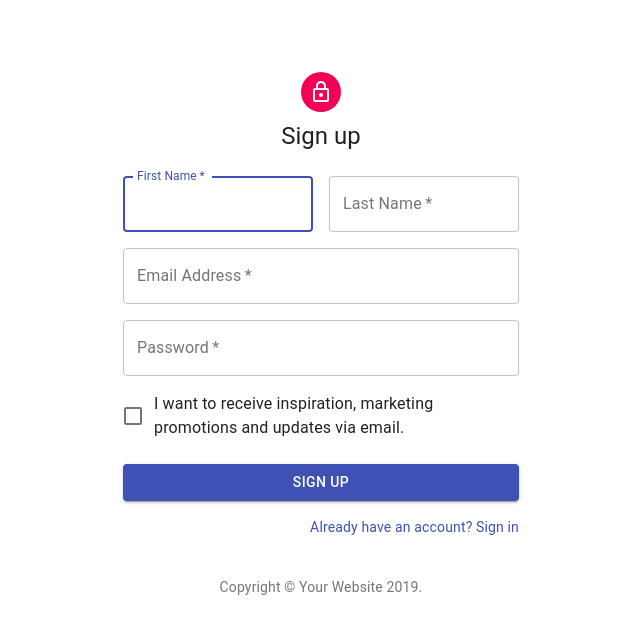
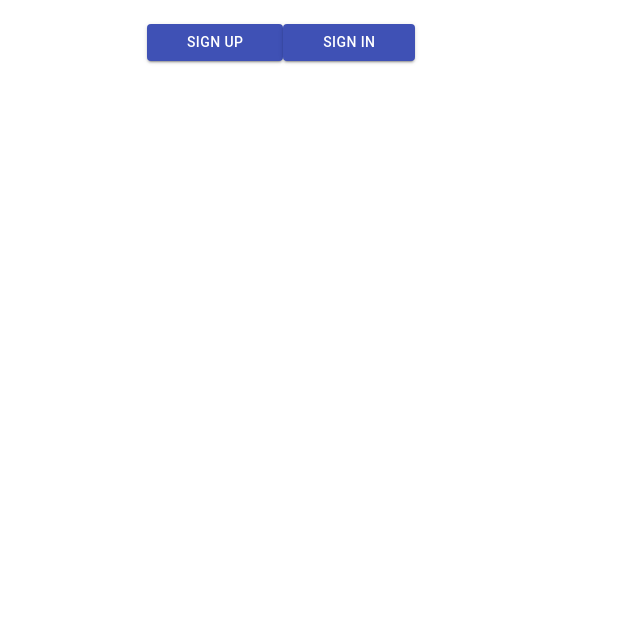
Before and after one commit to Haukain/ddbl-web-app, a React (Create React App) app in the folder source/client/: page / in a window 1280 px wide. Shown: the top 634 px of the page, without its empty margins (319-959 px from the left). Built offline with nearby package versions, Linux system fonts and the light colour scheme.

Commit message:
add basic routing

```diff
--- a/source/client/package.json
+++ b/source/client/package.json
@@ -7,8 +7,8 @@
     "@material-ui/icons": "^4.4.1",
     "react": "^16.9.0",
     "react-dom": "^16.9.0",
-    "react-scripts": "3.1.1",
-    "xml2js": "^0.4.22"
+    "react-router-dom": "^5.1.2",
+    "react-scripts": "3.1.1"
   },
   "proxy": "http://localhost:4000/",
   "scripts": {
--- a/source/client/src/components/App.js
+++ b/source/client/src/components/App.js
@@ -1,6 +1,13 @@
 import React from 'react';
 import SignUp from './SignUp';
 import SignIn from './SignIn';
+import HomePage from './HomePage';
+import NoMatch from './NoMatch';
+import {
+  BrowserRouter as Router,
+  Switch,
+  Route
+} from "react-router-dom";
 
 class App extends React.Component {
 
@@ -8,27 +15,28 @@ class App extends React.Component {
     super(props);
 
     this.state = {
-      signUpAuthenticationForm : true
     }
-
-    this.setAuthenticationForm = this.setAuthenticationForm.bind(this);
-    this.getAuthenticationForm = this.getAuthenticationForm.bind(this);
-  }
-
-  setAuthenticationForm() {
-    this.setState({signUpAuthenticationForm:!this.state.signUpAuthenticationForm})
-  }
-
-  getAuthenticationForm() {
-    return (
-      this.state.signUpAuthenticationForm?<SignUp switchForm={this.setAuthenticationForm}></SignUp>:<SignIn switchForm={this.setAuthenticationForm}></SignIn>
-    )
   }
 
   render() {
     return (
       <div className="App">
-        {this.getAuthenticationForm()}
+        <Router>
+          <Switch>
+            <Route exact path="/">
+              <HomePage/>
+            </Route>
+            <Route exact path="/signin">
+              <SignIn/>
+            </Route>
+            <Route exact path="/signup">
+              <SignUp/>
+            </Route>
+            <Route path="*">
+              <NoMatch/>
+            </Route>
+          </Switch>
+        </Router>
       </div>
     );
   }
--- /dev/null
+++ b/source/client/src/components/HomePage.js
@@ -0,0 +1,57 @@
+import React from 'react';
+import Button from '@material-ui/core/Button';
+import CssBaseline from '@material-ui/core/CssBaseline';
+import Grid from '@material-ui/core/Grid';
+import { makeStyles } from '@material-ui/core/styles';
+import Container from '@material-ui/core/Container';
+import { Link as RouterLink } from "react-router-dom";
+
+const useStyles = makeStyles(theme => ({
+  '@global': {
+    body: {
+      backgroundColor: theme.palette.common.white,
+    },
+  },
+  button: {
+    margin: theme.spacing(3),
+  },
+}));
+
+export default function SignIn(props) {
+  const classes = useStyles();
+
+  return (
+    <Container component="main" maxWidth="xs">
+    <CssBaseline />
+    <Grid container>
+
+        <RouterLink to="/signup">
+            <Grid item xs>
+                <Button
+                type="submit"
+                fullWidth
+                variant="contained"
+                color="primary"
+                className={classes.button}
+                >
+                Sign Up
+                </Button>
+            </Grid>
+        </RouterLink>
+        <RouterLink to="/signin">
+            <Grid item xs>
+                <Button
+                type="submit"
+                fullWidth
+                variant="contained"
+                color="primary"
+                className={classes.button}
+                >
+                Sign In
+                </Button>
+            </Grid>
+        </RouterLink>
+    </Grid>
+    </Container>
+  );
+}
--- /dev/null
+++ b/source/client/src/components/NoMatch.js
@@ -0,0 +1,21 @@
+import React from 'react';
+
+class NoMatch extends React.Component {
+
+  constructor(props) {
+    super(props);
+
+    this.state = {
+    }
+  }
+
+  render() {
+    return (
+      <div>
+          404 page
+      </div>
+    );
+  }
+}
+
+export default NoMatch;
--- a/source/client/src/components/SignIn.js
+++ b/source/client/src/components/SignIn.js
@@ -12,6 +12,7 @@ import LockOutlinedIcon from '@material-ui/icons/LockOutlined';
 import Typography from '@material-ui/core/Typography';
 import { makeStyles } from '@material-ui/core/styles';
 import Container from '@material-ui/core/Container';
+import { Link as RouterLink } from "react-router-dom";
 
 function Copyright() {
   return (
@@ -107,9 +108,11 @@ export default function SignIn(props) {
               </Link>
             </Grid>
             <Grid item>
-              <Link href="#" onClick={props.switchForm} variant="body2">
-                {"Don't have an account? Sign Up"}
-              </Link>
+              <RouterLink to="/signup">
+                <Link href="#" variant="body2">
+                  {"Don't have an account? Sign Up"}
+                </Link>
+              </RouterLink>
             </Grid>
           </Grid>
         </form>
--- a/source/client/src/components/SignUp.js
+++ b/source/client/src/components/SignUp.js
@@ -12,6 +12,7 @@ import LockOutlinedIcon from '@material-ui/icons/LockOutlined';
 import Typography from '@material-ui/core/Typography';
 import { makeStyles } from '@material-ui/core/styles';
 import Container from '@material-ui/core/Container';
+import { Link as RouterLink } from "react-router-dom";
 
 function Copyright() {
   return (
@@ -130,9 +131,11 @@ export default function SignUp(props) {
           </Button>
           <Grid container justify="flex-end">
             <Grid item>
-              <Link href="#" onClick={props.switchForm} variant="body2">
-                Already have an account? Sign in
-              </Link>
+              <RouterLink to="/signin">
+                <Link href="#" variant="body2">
+                  Already have an account? Sign in
+                </Link>
+              </RouterLink>
             </Grid>
           </Grid>
         </form>
--- a/source/package.json
+++ b/source/package.json
@@ -12,9 +12,6 @@
     "express": "~4.16.1",
     "http-errors": "~1.6.3",
     "morgan": "~1.9.1",
-    "nodemon": "^1.19.2",
-    "pg": "^7.12.1",
-    "pg-hstore": "^2.3.3",
-    "sequelize": "^5.18.4"
+    "nodemon": "^1.19.2"
   }
 }
```
Also changed, not shown: 1 other file (tests, documents, lock files or other folders).
